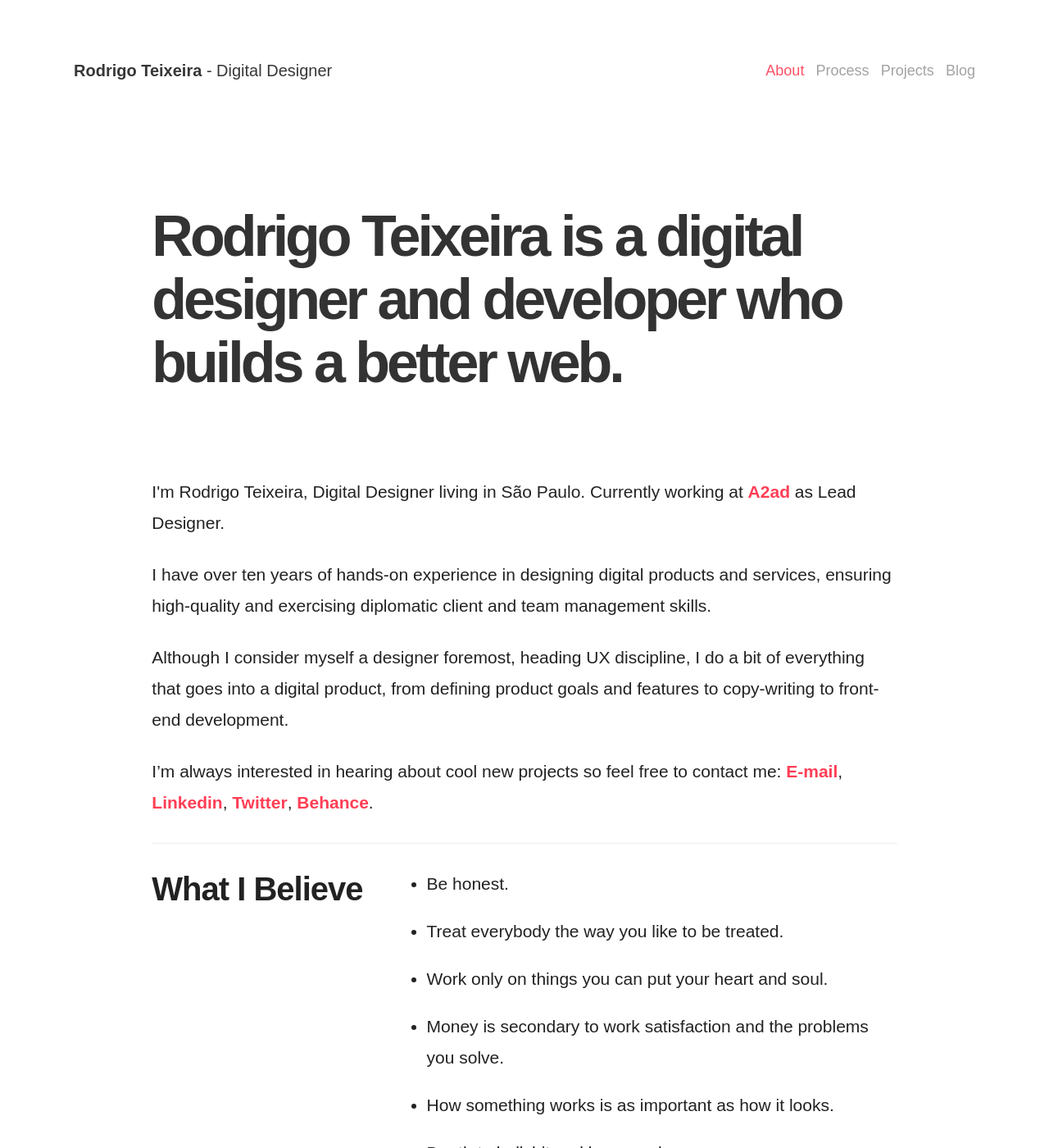
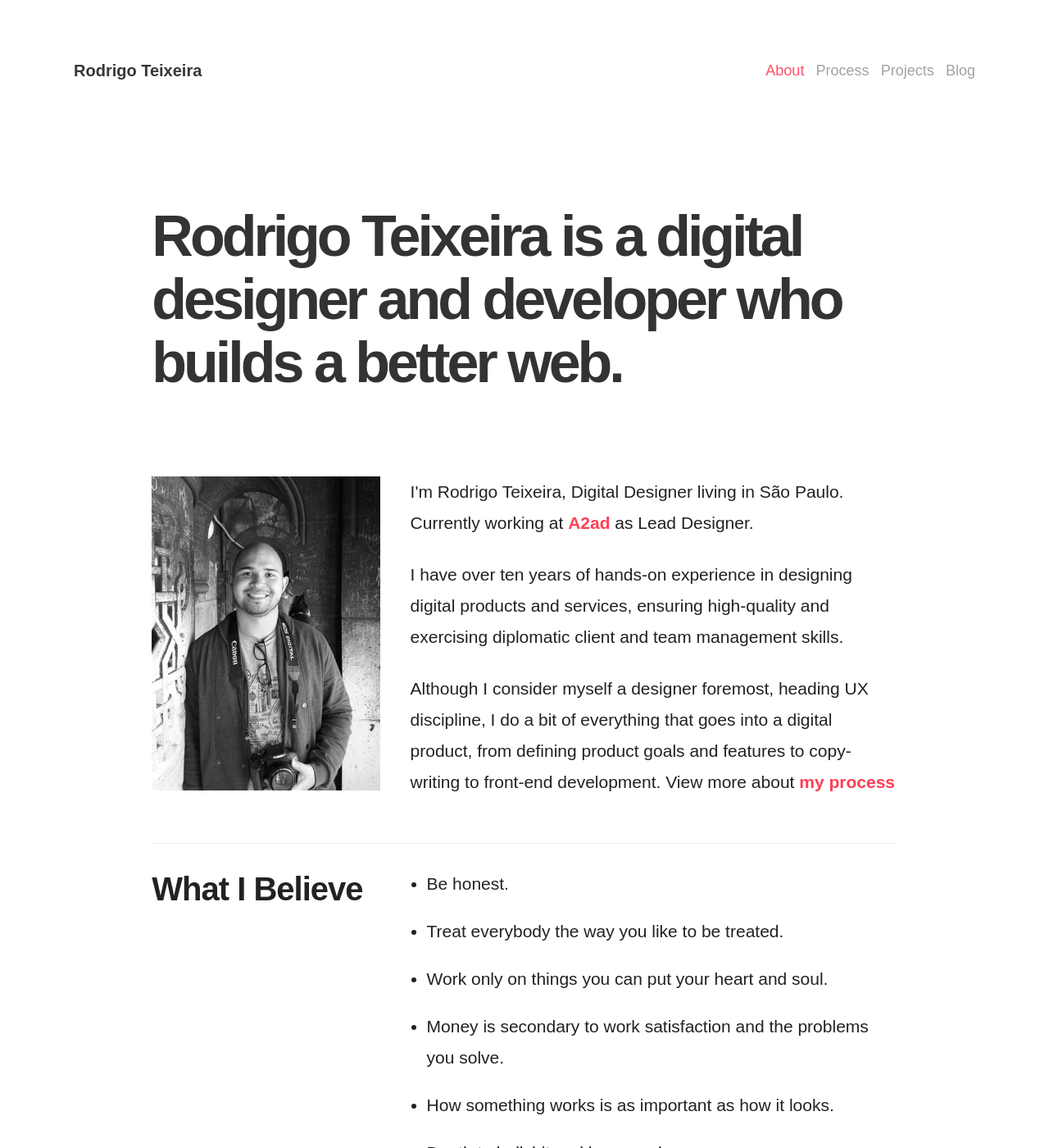
Before and after one commit to drigoteixeira/drigoteixeira.github.io, a Jekyll site: the page built from about/index.html, in a window 1280 px wide and 1400 px high. Shown: the whole window at 82% size. Built offline with Jekyll 4.4.1, drawn with Linux system fonts in a browser that asks for light colours; nearby versions of some CDN libraries; some of the changed text lies outside the part shown.

Commit message:
Update about page

```diff
--- a/_includes/header.html
+++ b/_includes/header.html
@@ -7,7 +7,7 @@
 		<div class="row">
 			<div class="six columns">
 				<div class="logo">
-					<h1><a href="/">Rodrigo Teixeira</a> <span>- Digital Designer</span></h1>
+					<h1><a href="/">Rodrigo Teixeira</a></h1>
 				</div>
 			</div>
 			<div class="six columns">
--- a/about/index.html
+++ b/about/index.html
@@ -14,14 +14,20 @@ title: About
 <div class="container">
 	<div class="row">
 		<div class="ten columns offset-by-one jumbo">
-			<p>I'm Rodrigo Teixeira, Digital Designer living in São Paulo. Currently working at <a href="http://www.a2ad.com.br">A2ad</a> as Lead Designer. </p>
 
-			<p>I have over ten years of hands-on experience in designing digital products and services, ensuring high-quality and exercising diplomatic client and team management skills. </p>
+			<div class="row">
+				<div class="four columns">
+					<img src="/img/rodrigo-teixeira.jpg" alt="Rodrigo" class="responsive">
+				</div>
+				<div class="eight columns">
+					<p>I'm Rodrigo Teixeira, Digital Designer living in São Paulo. Currently working at <a href="http://www.a2ad.com.br">A2ad</a> as Lead Designer. </p>
 
+					<p>I have over ten years of hands-on experience in designing digital products and services, ensuring high-quality and exercising diplomatic client and team management skills. </p>
 
-			<p>Although I consider myself a designer foremost, heading UX discipline, I do a bit of everything that goes into a digital product, from defining product goals and features to copy-writing to front-end development. </p>
+					<p>Although I consider myself a designer foremost, heading UX discipline, I do a bit of everything that goes into a digital product, from defining product goals and features to copy-writing to front-end development. View more about <a href="/process/">my process</a></p>
 
-			<p>I’m always interested in hearing about cool new projects so feel free to contact me: <a href="mailto:drigoteixeira@gmail.com">E-mail</a>, <a href="https://www.linkedin.com/in/drigoteixeira/">Linkedin</a>, <a href="https://twitter.com/drigo">Twitter</a>, <a href="https://www.behance.net/drigoteixeira">Behance</a>. </p>
+				</div>
+			</div>
 
 			<hr>
 
@@ -91,8 +97,15 @@ title: About
 				</dl>
 				</div>
 			</div>
-
-
+			<hr>
 		</div>
 	</div>
 </div>
+<div class="container">
+	<div class="row">
+		<div class="eight columns offset-by-one jumbo">
+			<h2>Get in touch</h2>
+			<p>I’m always interested in hearing about cool new projects so feel free to contact me: <a href="mailto:drigoteixeira@gmail.com">E-mail</a>, <a href="https://www.linkedin.com/in/drigoteixeira/">Linkedin</a>, <a href="https://twitter.com/drigo">Twitter</a>, <a href="https://www.behance.net/drigoteixeira">Behance</a>, <a href="https://dribbble.com/drigo">Dribbble</a></p>
+		</div>
+	</div>
+</div>
```
Also changed, not shown: index.html (+9 -0 lines).
